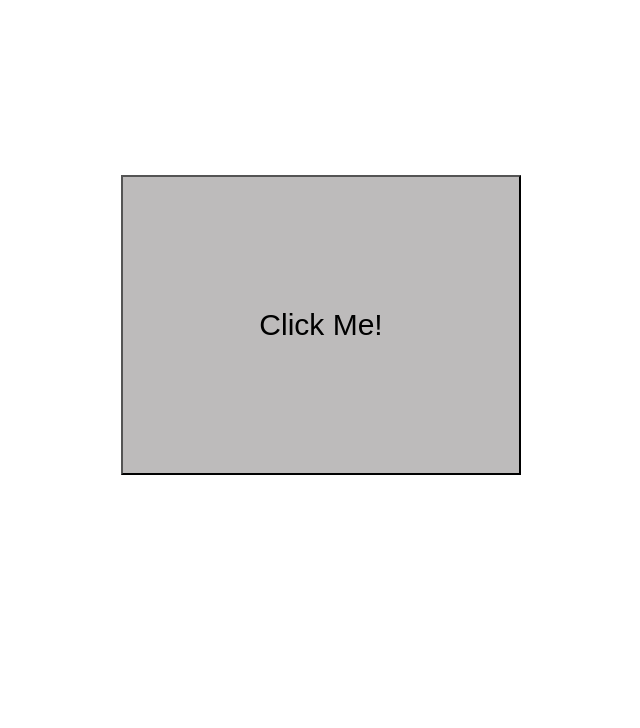
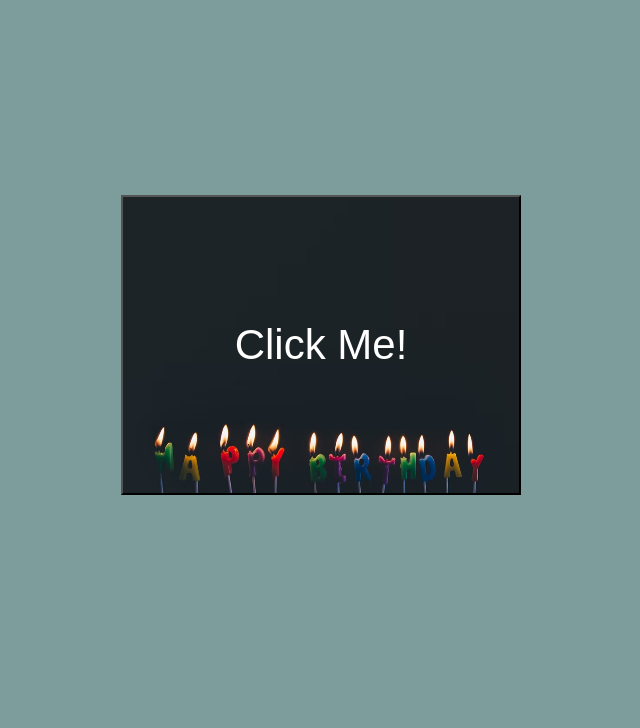
Before and after one commit to Sonali-keshri/Demo-repo, a plain HTML site: page index.html in a window 1280 px wide. Shown: the part 72-800 px from the top of the page, without its empty margins (319-959 px from the left). Drawn offline with Linux system fonts and the light colour scheme.

Commit message:
Updating Card

```diff
--- a/index.html
+++ b/index.html
@@ -10,7 +10,9 @@
 <body>
     <h1>Hello Look here!</h1>
     <div class="main">
-        <button class="btn">Click Me!</button>
+        <button class="btn" id="myBtn"  onclick="bgchng()" >Click Me!</button>
     </div>
+    <script src="script.js">
+    </script>
 </body>
 </html>
--- /dev/null
+++ b/script.js
@@ -0,0 +1,4 @@
+function bgchng() {
+    let btn = document.getElementById("myBtn");
+    btn.innerHTML = "Happy Birthday Didi :)";
+  }
--- a/style.css
+++ b/style.css
@@ -1,7 +1,7 @@
 *{
     margin: 0px;
     padding: 0px;
-    background-color: rgb(255, 255, 255);
+    background-color: #7D9D9C;
 }
 .main{
     width: 100vw;
@@ -11,13 +11,19 @@
     align-items: center;
 }
 h1{
+    margin-top: 20px;
     text-align: center;
+
 }
 .btn{
+    background-image: url("d.avif");
+    background-repeat: no-repeat;
+    background-size: 400px 300px;
     width: 400px;
     height:  300px;
-    background-color: rgb(189, 187, 187);
     text-align: center;
-    color: black;
-    font-size: 30px;
+    color: white;
+    font-size: 42px;
+    cursor: pointer;
+
 }
```
Also changed, not shown: b.avif (added), d.avif (added), s.avif (added).
